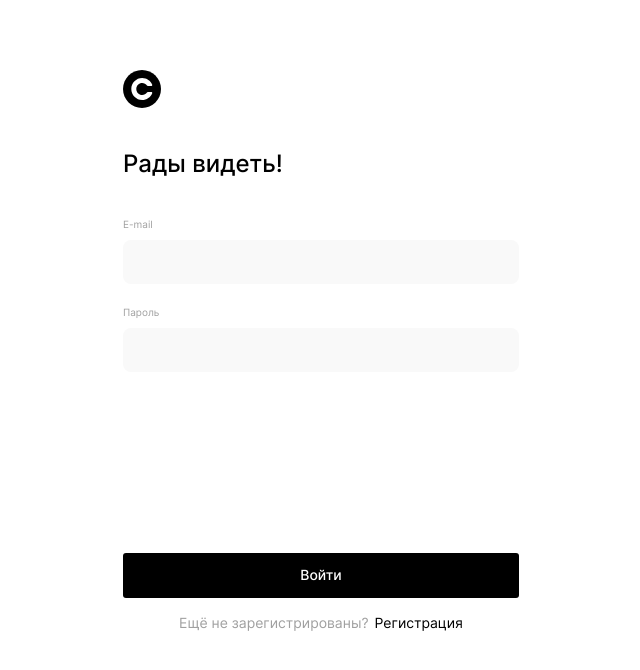
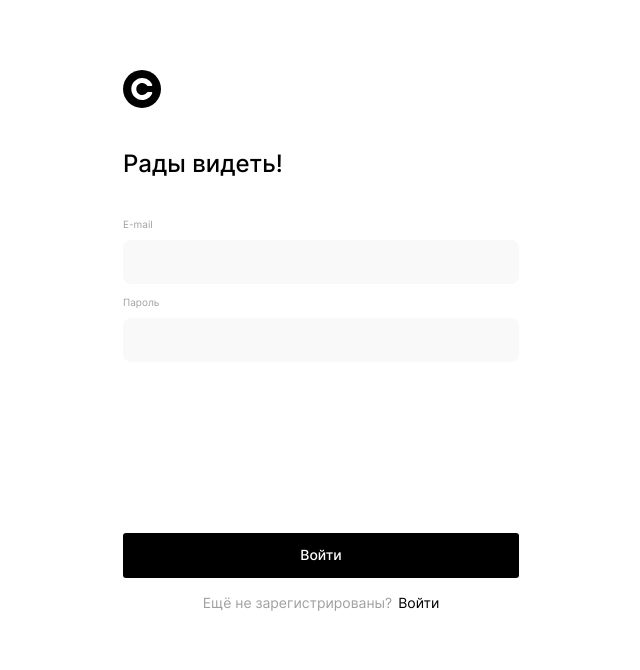
Before and after one commit to MariaMantusova/movies-explorer-frontend, a React (Create React App) app in the folder movies-explorer/: page /sign-in in a window 1280 px wide. Shown: the top 670 px of the page, without its empty margins (319-959 px from the left). Built offline with nearby package versions, Linux system fonts and the light colour scheme.

Commit message:
feat: validation for login

```diff
--- a/movies-explorer/src/components/Auth/Auth.css
+++ b/movies-explorer/src/components/Auth/Auth.css
@@ -70,13 +70,15 @@
     padding: 14px;
     border-radius: 8px;
     box-sizing: border-box;
+    margin-bottom: 12px;
 }
 
 .auth__input-error {
     line-height: 12px;
     font-size: 10px;
     color: #FF4062;
-    margin-top: 12px;
+    margin-top: 0;
+    margin-bottom: 12px;
 }
 
 .auth__button {
--- a/movies-explorer/src/components/Auth/Auth.js
+++ b/movies-explorer/src/components/Auth/Auth.js
@@ -2,24 +2,42 @@ import React from "react";
 import {Link} from "react-router-dom";
 import logoImage from "../../images/logo.svg";
 import "./Auth.css";
+import {useInput} from "../../hooks/ValidationHook/ValidationHook";
 
 function Auth(props) {
+    const email = useInput('', {isEmpty: true, isEmail: true});
+    const password = useInput('', {isEmpty: true, minLength: 6});
+
+    React.useEffect(() => {
+        props.setData({
+            email: email.value,
+            password: password.value
+        })
+    }, [email.value, password.value])
+
     return (
         <section className="auth">
             <Link to="/">
                 <img src={logoImage} alt="Логотип сайта" className="auth__logo"/>
             </Link>
             <h1 className="auth__header">{props.header}</h1>
-            <form className="auth__form" onSubmit={props.submit} >
+            <form className="auth__form" onSubmit={props.submit}>
                 {props.children}
                 <label className="auth__label">E-mail</label>
-                <input className="auth__input" type="email" value={props.data.email || ""} name="email"
-                       pattern="^([a-zA-Z0-9_-]+\.)*[a-zA-Z0-9_-]+@[a-zA-Z0-9_-]+(\.[a-zA-Z0-9_-]+)*\.[a-zA-Z]{2,6}$" onChange={props.inputsChanges} required/>
-                <p className="auth__input-error"></p>
+                <input className="auth__input" type="email" value={email.value} name="email" onChange={email.onChange}
+                       onBlur={email.onBlur}
+                       pattern="^([a-zA-Z0-9_-]+\.)*[a-zA-Z0-9_-]+@[a-zA-Z0-9_-]+(\.[a-zA-Z0-9_-]+)*\.[a-zA-Z]{2,6}$"
+                       required/>
+                {(email.isDirty && email.isEmpty) && <p className="auth__input-error">Поле не может быть пустым</p>}
+                {(email.isDirty && email.emailError) && <p className="auth__input-error">Введен некорректный email</p>}
                 <label className="auth__label">Пароль</label>
-                <input className="auth__input" name="password" type="password" onChange={props.inputsChanges} value={props.data.password || ""} required/>
-                <p className="auth__input-error"></p>
-                <button className={`auth__button ${props.class}`}>{props.button}</button>
+                <input className="auth__input" name="password" type="password" onChange={password.onChange}
+                       onBlur={password.onBlur} value={password.value} required/>
+                {(password.isDirty && password.isEmpty) &&
+                <p className="auth__input-error">Поле не может быть пустым</p>}
+                {(password.isDirty && password.minLengthError) &&
+                <p className="auth__input-error">Пароль не может быть меньше 6 символов</p>}
+                <button disabled={!password.inputValid || !email.inputValid} onSubmit={props.submit} className={`auth__button ${props.class}`}>{props.button}</button>
             </form>
             <div className="auth__register">
                 <p className="auth__text">{props.text}</p>
--- a/movies-explorer/src/components/Login/Login.js
+++ b/movies-explorer/src/components/Login/Login.js
@@ -1,7 +1,12 @@
 import React from "react";
-import Auth from "../Auth/Auth";
+import "../Auth/Auth.css";
+import {useInput} from "../../hooks/ValidationHook/ValidationHook";
+import {Link} from "react-router-dom";
+import logoImage from "../../images/logo.svg";
 
 function Login(props) {
+    const email = useInput('', {isEmpty: true, isEmail: true});
+    const password = useInput('', {isEmpty: true, minLength: 6});
     const [dataLogin, setDataLogin] = React.useState({
         email: "",
         password: ""
@@ -10,6 +15,7 @@ function Login(props) {
     function handleSubmitLogin(evt) {
         evt.preventDefault();
 
+        console.log(dataLogin)
         if (!dataLogin.password || !dataLogin.email) {
             return
         }
@@ -17,18 +23,41 @@ function Login(props) {
         props.handleLogin(setDataLogin, dataLogin);
     }
 
-    function handleChange(evt) {
-        const {name, value} = evt.target;
+    React.useEffect(() => {
         setDataLogin({
-            ...dataLogin,
-            [name]: value,
+            email: email.value,
+            password: password.value
         })
-    }
+    }, [email.value, password.value])
 
-    return(
-        <Auth header="Рады видеть!" button="Войти" text="Ещё не зарегистрированы?"
-              link="Регистрация" class="auth__button_type_login" path="/sign-up" submit={handleSubmitLogin}
-              inputsChanges={handleChange} data={dataLogin}/>
+    return (
+        <section className="auth">
+            <Link to="/">
+                <img src={logoImage} alt="Логотип сайта" className="auth__logo"/>
+            </Link>
+            <h1 className="auth__header">Рады видеть!</h1>
+            <form className="auth__form" onSubmit={handleSubmitLogin}>
+                <label className="auth__label">E-mail</label>
+                <input className="auth__input" type="email" value={email.value} name="email" onChange={email.onChange}
+                       onBlur={email.onBlur}
+                       pattern="^([a-zA-Z0-9_-]+\.)*[a-zA-Z0-9_-]+@[a-zA-Z0-9_-]+(\.[a-zA-Z0-9_-]+)*\.[a-zA-Z]{2,6}$"
+                       required/>
+                {(email.isDirty && email.isEmpty) && <p className="auth__input-error">Поле не может быть пустым</p>}
+                {(email.isDirty && email.emailError) && <p className="auth__input-error">Введен некорректный email</p>}
+                <label className="auth__label">Пароль</label>
+                <input className="auth__input" name="password" type="password" onChange={password.onChange}
+                       onBlur={password.onBlur} value={password.value} required/>
+                {(password.isDirty && password.isEmpty) &&
+                <p className="auth__input-error">Поле не может быть пустым</p>}
+                {(password.isDirty && password.minLengthError) &&
+                <p className="auth__input-error">Пароль не может быть меньше 6 символов</p>}
+                <button disabled={!password.inputValid || !email.inputValid} className="auth__button auth__button_type_login">Войти</button>
+            </form>
+            <div className="auth__register">
+                <p className="auth__text">Ещё не зарегистрированы?</p>
+                <Link to="/sign-up" className="auth__link">Войти</Link>
+            </div>
+        </section>
     )
 
 }
--- /dev/null
+++ b/movies-explorer/src/hooks/ValidationHook/ValidationHook.js
@@ -0,0 +1,65 @@
+import React, {useEffect} from "react";
+
+const useValidation = (value, validations) => {
+    const [isEmpty, setIsEmpty] = React.useState(true);
+    const [minLengthError, setMinLengthError] = React.useState(false);
+    const [emailError, setEmailError] = React.useState(false);
+    const [inputValid, setInputValid] = React.useState(false)
+
+    useEffect(() => {
+        for (const validation in validations) {
+            switch (validation) {
+                case 'minLength':
+                    value.length < validations[validation] ? setMinLengthError(true) : setMinLengthError(false)
+                    break;
+                case 'isEmpty':
+                    value ? setIsEmpty(false) : setIsEmpty(true);
+                    break;
+                case 'isEmail':
+                    const regularExp = /^([a-zA-Z0-9_-]+\.)*[a-zA-Z0-9_-]+@[a-zA-Z0-9_-]+(\.[a-zA-Z0-9_-]+)*\.[a-zA-Z]{2,6}$/
+                    regularExp.test(String(value.toLowerCase())) ? setEmailError(false) : setEmailError(true)
+                    break;
+            }
+        }
+    }, [value])
+
+    useEffect(() => {
+        if (isEmpty || minLengthError || emailError) {
+            setInputValid(false)
+        } else {
+            setInputValid(true)
+        }
+    }, [isEmpty, minLengthError, emailError])
+
+    return {
+        isEmpty,
+        minLengthError,
+        emailError,
+        inputValid
+    }
+}
+
+const useInput = (initialValue, validations) => {
+    const [value, setValue] = React.useState(initialValue);
+    const [isDirty, setIsDirty] = React.useState(false);
+    const valid = useValidation(value, validations);
+
+    const onChange = (evt) => {
+        setValue(evt.target.value)
+
+    }
+
+    const onBlur = () => {
+        setIsDirty(true)
+    }
+
+    return {
+        value,
+        onChange,
+        onBlur,
+        isDirty,
+        ...valid
+    }
+}
+
+export {useInput}
```
